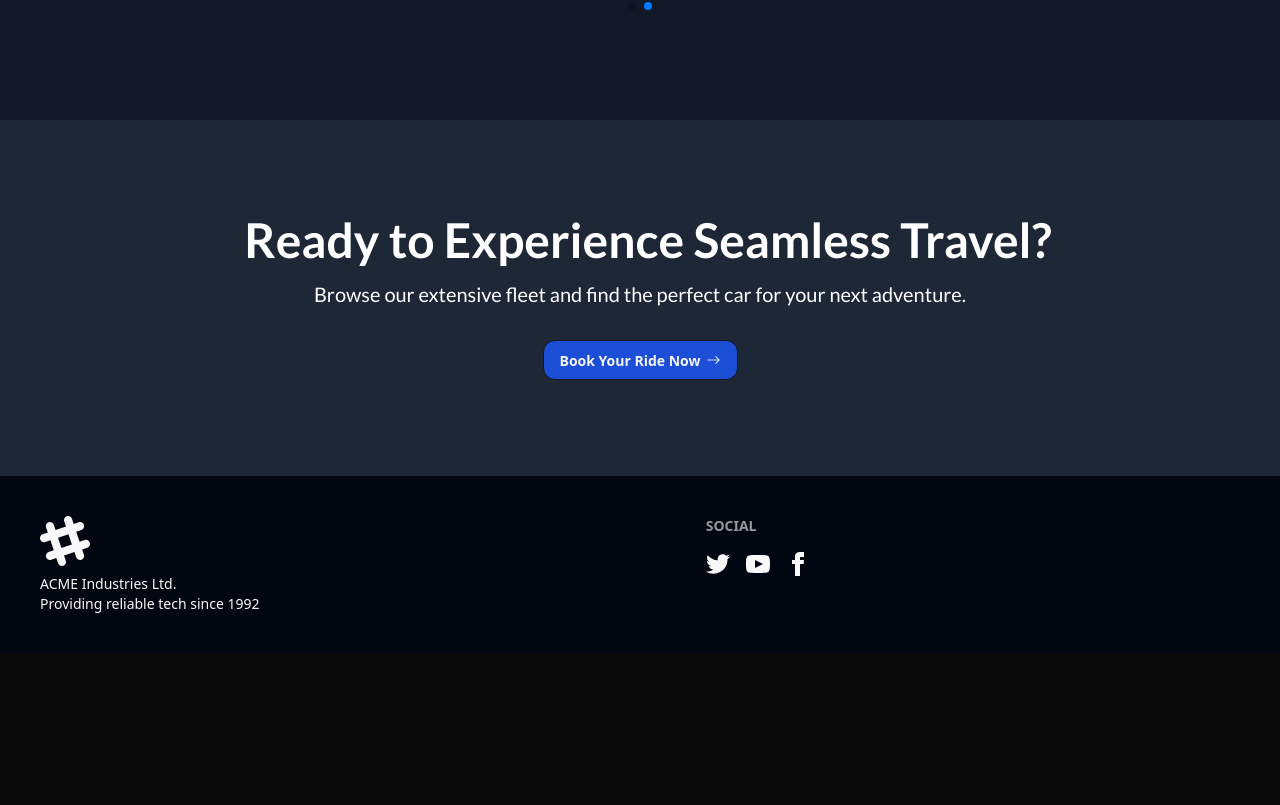
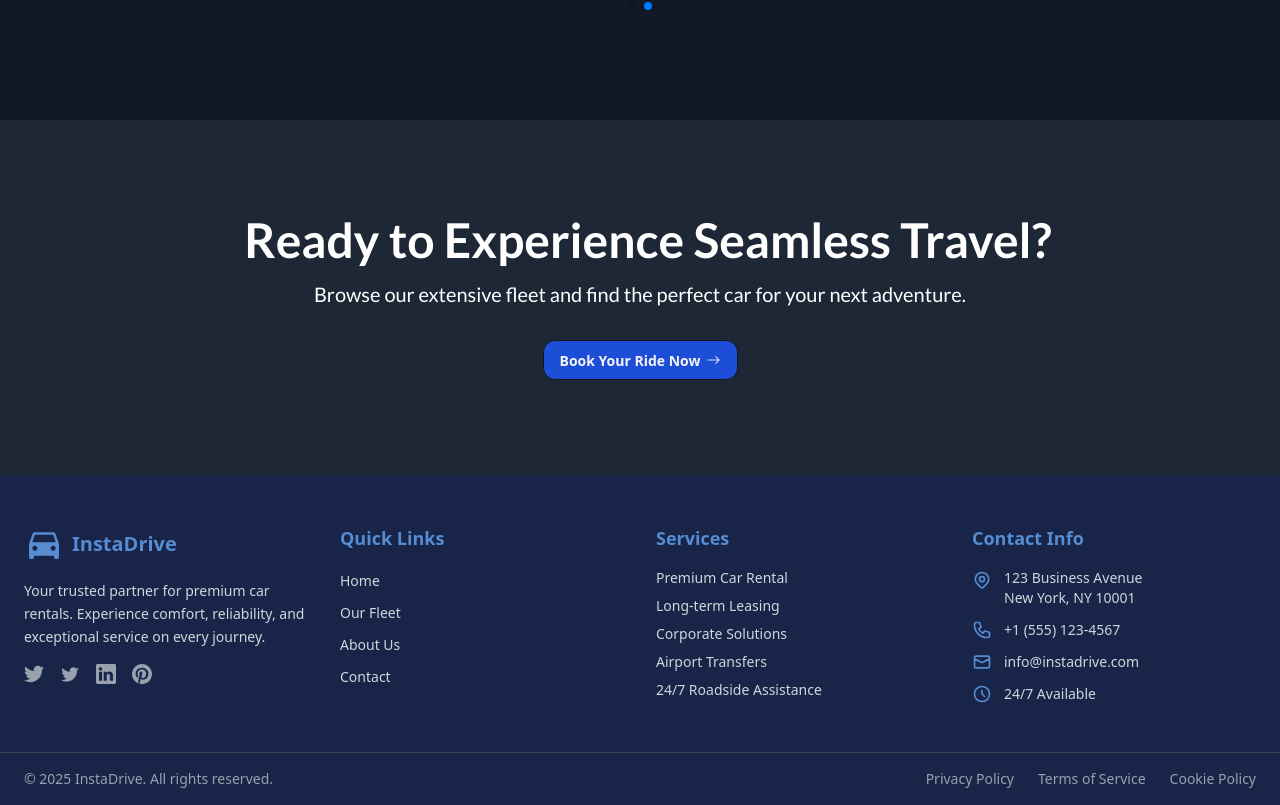
Before and after one commit to jacobferreras/car-rental, a Next.js app: page / in a window 1280 px wide. Shown: the part 3120-3925 px from the top of the page. Before the commit the page ends 3774 px from the top, so only its background shows below. Built offline with nearby package versions, Linux system fonts and the light colour scheme; no server answers; the database is empty.

Commit message:
refactor: redesign Footer component for improved layout and aesthetics

```diff
--- a/components/common/Footer.tsx
+++ b/components/common/Footer.tsx
@@ -1,65 +1,252 @@
 import React from "react";
+import Link from "next/link";
 
 const Footer = () => {
   return (
     <div>
-      <footer className="footer sm:footer-horizontal bg-[#030712] text-neutral-content p-10">
-        <aside>
+      <footer className="bg-[#182448] text-white">
+        {/* Main footer content */}
+        <div className="container mx-auto px-6 py-12">
+          <div className="grid grid-cols-1 md:grid-cols-2 lg:grid-cols-4 gap-8">
+            {/* Company Info */}
+            <div className="space-y-4">
+              <div className="flex items-center space-x-2">
                 <svg
-            width="50"
-            height="50"
+                  width="40"
+                  height="40"
                   viewBox="0 0 24 24"
                   xmlns="http://www.w3.org/2000/svg"
-            fillRule="evenodd"
-            clipRule="evenodd"
-            className="fill-current"
+                  className="fill-current text-[#558cd2]"
                 >
-            <path d="M22.672 15.226l-2.432.811.841 2.515c.33 1.019-.209 2.127-1.23 2.456-1.15.325-2.148-.321-2.463-1.226l-.84-2.518-5.013 1.677.84 2.517c.391 1.203-.434 2.542-1.831 2.542-.88 0-1.601-.564-1.86-1.314l-.842-2.516-2.431.809c-1.135.328-2.145-.317-2.463-1.229-.329-1.018.211-2.127 1.231-2.456l2.432-.809-1.621-4.823-2.432.808c-1.355.384-2.558-.59-2.558-1.839 0-.817.509-1.582 1.327-1.846l2.433-.809-.842-2.515c-.33-1.02.211-2.129 1.232-2.458 1.02-.329 2.13.209 2.461 1.229l.842 2.515 5.011-1.677-.839-2.517c-.403-1.238.484-2.553 1.843-2.553.819 0 1.585.509 1.85 1.326l.841 2.517 2.431-.81c1.02-.33 2.131.211 2.461 1.229.332 1.018-.21 2.126-1.23 2.456l-2.433.809 1.622 4.823 2.433-.809c1.242-.401 2.557.484 2.557 1.838 0 .819-.51 1.583-1.328 1.847m-8.992-6.428l-5.01 1.675 1.619 4.828 5.011-1.674-1.62-4.829z"></path>
+                  <path d="M18.92 6.01C18.72 5.42 18.16 5 17.5 5h-11c-.66 0-1.22.42-1.42 1.01L3 12v8c0 .55.45 1 1 1h1c.55 0 1-.45 1-1v-1h12v1c0 .55.45 1 1 1h1c.55 0 1-.45 1-1v-8l-2.08-5.99zM6.5 16c-.83 0-1.5-.67-1.5-1.5S5.67 13 6.5 13s1.5.67 1.5 1.5S7.33 16 6.5 16zm11 0c-.83 0-1.5-.67-1.5-1.5s.67-1.5 1.5-1.5 1.5.67 1.5 1.5-.67 1.5-1.5 1.5zM5 11l1.5-4.5h11L19 11H5z" />
                 </svg>
-          <p>
-            ACME Industries Ltd.
-            <br />
-            Providing reliable tech since 1992
+                <h3 className="text-xl font-bold text-[#558cd2]">InstaDrive</h3>
+              </div>
+              <p className="text-gray-300 text-sm leading-relaxed">
+                Your trusted partner for premium car rentals. Experience
+                comfort, reliability, and exceptional service on every journey.
               </p>
-        </aside>
-        <nav>
-          <h6 className="footer-title">Social</h6>
-          <div className="grid grid-flow-col gap-4">
-            <a>
+              <div className="flex space-x-4">
+                <a
+                  href="#"
+                  className="text-gray-400 hover:text-[#558cd2] transition-colors"
+                >
                   <svg
-                xmlns="http://www.w3.org/2000/svg"
-                width="24"
-                height="24"
+                    className="w-5 h-5"
+                    fill="currentColor"
                     viewBox="0 0 24 24"
-                className="fill-current"
                   >
-                <path d="M24 4.557c-.883.392-1.832.656-2.828.775 1.017-.609 1.798-1.574 2.165-2.724-.951.564-2.005.974-3.127 1.195-.897-.957-2.178-1.555-3.594-1.555-3.179 0-5.515 2.966-4.797 6.045-4.091-.205-7.719-2.165-10.148-5.144-1.29 2.213-.669 5.108 1.523 6.574-.806-.026-1.566-.247-2.229-.616-.054 2.281 1.581 4.415 3.949 4.89-.693.188-1.452.232-2.224.084.626 1.956 2.444 3.379 4.6 3.419-2.07 1.623-4.678 2.348-7.29 2.04 2.179 1.397 4.768 2.212 7.548 2.212 9.142 0 14.307-7.721 13.995-14.646.962-.695 1.797-1.562 2.457-2.549z"></path>
+                    <path d="M24 4.557c-.883.392-1.832.656-2.828.775 1.017-.609 1.798-1.574 2.165-2.724-.951.564-2.005.974-3.127 1.195-.897-.957-2.178-1.555-3.594-1.555-3.179 0-5.515 2.966-4.797 6.045-4.091-.205-7.719-2.165-10.148-5.144-1.29 2.213-.669 5.108 1.523 6.574-.806-.026-1.566-.247-2.229-.616-.054 2.281 1.581 4.415 3.949 4.89-.693.188-1.452.232-2.224.084.626 1.956 2.444 3.379 4.6 3.419-2.07 1.623-4.678 2.348-7.29 2.04 2.179 1.397 4.768 2.212 7.548 2.212 9.142 0 14.307-7.721 13.995-14.646.962-.695 1.797-1.562 2.457-2.549z" />
                   </svg>
                 </a>
-            <a>
+                <a
+                  href="#"
+                  className="text-gray-400 hover:text-[#558cd2] transition-colors"
+                >
                   <svg
-                xmlns="http://www.w3.org/2000/svg"
-                width="24"
-                height="24"
+                    className="w-5 h-5"
+                    fill="currentColor"
                     viewBox="0 0 24 24"
-                className="fill-current"
                   >
-                <path d="M19.615 3.184c-3.604-.246-11.631-.245-15.23 0-3.897.266-4.356 2.62-4.385 8.816.029 6.185.484 8.549 4.385 8.816 3.6.245 11.626.246 15.23 0 3.897-.266 4.356-2.62 4.385-8.816-.029-6.185-.484-8.549-4.385-8.816zm-10.615 12.816v-8l8 3.993-8 4.007z"></path>
+                    <path d="M22.46 6c-.77.35-1.6.58-2.46.69.88-.53 1.56-1.37 1.88-2.38-.83.5-1.75.85-2.72 1.05C18.37 4.5 17.26 4 16 4c-2.35 0-4.27 1.92-4.27 4.29 0 .34.04.67.11.98C8.28 9.09 5.11 7.38 3 4.79c-.37.63-.58 1.37-.58 2.15 0 1.49.75 2.81 1.91 3.56-.71 0-1.37-.2-1.95-.5v.03c0 2.08 1.48 3.82 3.44 4.21a4.22 4.22 0 0 1-1.93.07 4.28 4.28 0 0 0 4 2.98 8.521 8.521 0 0 1-5.33 1.84c-.34 0-.68-.02-1.02-.06C3.44 20.29 5.7 21 8.12 21 16 21 20.33 14.46 20.33 8.79c0-.19 0-.37-.01-.56.84-.6 1.56-1.36 2.14-2.23z" />
                   </svg>
                 </a>
-            <a>
+                <a
+                  href="#"
+                  className="text-gray-400 hover:text-[#558cd2] transition-colors"
+                >
                   <svg
-                xmlns="http://www.w3.org/2000/svg"
-                width="24"
-                height="24"
+                    className="w-5 h-5"
+                    fill="currentColor"
                     viewBox="0 0 24 24"
-                className="fill-current"
                   >
-                <path d="M9 8h-3v4h3v12h5v-12h3.642l.358-4h-4v-1.667c0-.955.192-1.333 1.115-1.333h2.885v-5h-3.808c-3.596 0-5.192 1.583-5.192 4.615v3.385z"></path>
+                    <path d="M22.23 0H1.77C.8 0 0 .77 0 1.72v20.56C0 23.23.8 24 1.77 24h20.46c.98 0 1.77-.77 1.77-1.72V1.72C24 .77 23.2 0 22.23 0zM7.27 20.1H3.65V9.24h3.62V20.1zM5.47 7.76h-.03c-1.22 0-2-.83-2-1.87 0-1.06.8-1.87 2.05-1.87 1.24 0 2 .8 2.02 1.87 0 1.04-.78 1.87-2.05 1.87zM20.34 20.1h-3.63v-5.8c0-1.45-.52-2.45-1.83-2.45-1 0-1.6.67-1.87 1.32-.1.23-.11.55-.11.88v6.05H9.28s.05-9.82 0-10.84h3.63v1.54a3.6 3.6 0 0 1 3.26-1.8c2.39 0 4.18 1.56 4.18 4.89v6.21z" />
+                  </svg>
+                </a>
+                <a
+                  href="#"
+                  className="text-gray-400 hover:text-[#558cd2] transition-colors"
+                >
+                  <svg
+                    className="w-5 h-5"
+                    fill="currentColor"
+                    viewBox="0 0 24 24"
+                  >
+                    <path d="M12.017 0C5.396 0 .029 5.367.029 11.987c0 5.079 3.158 9.417 7.618 11.174-.105-.949-.199-2.403.041-3.439.219-.937 1.406-5.957 1.406-5.957s-.359-.72-.359-1.781c0-1.663.967-2.911 2.168-2.911 1.024 0 1.518.769 1.518 1.688 0 1.029-.653 2.567-.992 3.992-.285 1.193.6 2.165 1.775 2.165 2.128 0 3.768-2.245 3.768-5.487 0-2.861-2.063-4.869-5.008-4.869-3.41 0-5.409 2.562-5.409 5.199 0 1.033.394 2.143.889 2.741.097.118.112.221.085.345-.09.375-.293 1.199-.334 1.363-.053.225-.172.271-.402.165-1.495-.69-2.433-2.878-2.433-4.646 0-3.776 2.748-7.252 7.92-7.252 4.158 0 7.392 2.967 7.392 6.923 0 4.135-2.607 7.462-6.233 7.462-1.214 0-2.357-.629-2.746-1.378l-.749 2.848c-.269 1.045-1.004 2.352-1.498 3.146 1.123.345 2.306.535 3.55.535 6.624 0 11.99-5.367 11.99-11.987C24.007 5.367 18.641.001 12.017.001z" />
                   </svg>
                 </a>
               </div>
-        </nav>
+            </div>
+
+            {/* Quick Links */}
+            <div className="space-y-4">
+              <h4 className="text-lg font-semibold text-[#558cd2]">
+                Quick Links
+              </h4>
+              <ul className="space-y-2">
+                <li>
+                  <Link
+                    href="/"
+                    className="text-gray-300 hover:text-white transition-colors text-sm"
+                  >
+                    Home
+                  </Link>
+                </li>
+                <li>
+                  <Link
+                    href="/vehicles"
+                    className="text-gray-300 hover:text-white transition-colors text-sm"
+                  >
+                    Our Fleet
+                  </Link>
+                </li>
+                <li>
+                  <Link
+                    href="/about"
+                    className="text-gray-300 hover:text-white transition-colors text-sm"
+                  >
+                    About Us
+                  </Link>
+                </li>
+                <li>
+                  <Link
+                    href="/contact"
+                    className="text-gray-300 hover:text-white transition-colors text-sm"
+                  >
+                    Contact
+                  </Link>
+                </li>
+              </ul>
+            </div>
+
+            {/* Services */}
+            <div className="space-y-4">
+              <h4 className="text-lg font-semibold text-[#558cd2]">Services</h4>
+              <ul className="space-y-2">
+                <li className="text-gray-300 text-sm">Premium Car Rental</li>
+                <li className="text-gray-300 text-sm">Long-term Leasing</li>
+                <li className="text-gray-300 text-sm">Corporate Solutions</li>
+                <li className="text-gray-300 text-sm">Airport Transfers</li>
+                <li className="text-gray-300 text-sm">
+                  24/7 Roadside Assistance
+                </li>
+              </ul>
+            </div>
+
+            {/* Contact Info */}
+            <div className="space-y-4">
+              <h4 className="text-lg font-semibold text-[#558cd2]">
+                Contact Info
+              </h4>
+              <div className="space-y-3">
+                <div className="flex items-start space-x-3">
+                  <svg
+                    className="w-5 h-5 text-[#558cd2] mt-0.5"
+                    fill="none"
+                    stroke="currentColor"
+                    viewBox="0 0 24 24"
+                  >
+                    <path
+                      strokeLinecap="round"
+                      strokeLinejoin="round"
+                      strokeWidth="2"
+                      d="M17.657 16.657L13.414 20.9a1.998 1.998 0 01-2.827 0l-4.244-4.243a8 8 0 1111.314 0z"
+                    />
+                    <path
+                      strokeLinecap="round"
+                      strokeLinejoin="round"
+                      strokeWidth="2"
+                      d="M15 11a3 3 0 11-6 0 3 3 0 016 0z"
+                    />
+                  </svg>
+                  <div>
+                    <p className="text-gray-300 text-sm">123 Business Avenue</p>
+                    <p className="text-gray-300 text-sm">New York, NY 10001</p>
+                  </div>
+                </div>
+                <div className="flex items-center space-x-3">
+                  <svg
+                    className="w-5 h-5 text-[#558cd2]"
+                    fill="none"
+                    stroke="currentColor"
+                    viewBox="0 0 24 24"
+                  >
+                    <path
+                      strokeLinecap="round"
+                      strokeLinejoin="round"
+                      strokeWidth="2"
+                      d="M3 5a2 2 0 012-2h3.28a1 1 0 01.948.684l1.498 4.493a1 1 0 01-.502 1.21l-2.257 1.13a11.042 11.042 0 005.516 5.516l1.13-2.257a1 1 0 011.21-.502l4.493 1.498a1 1 0 01.684.949V19a2 2 0 01-2 2h-1C9.716 21 3 14.284 3 6V5z"
+                    />
+                  </svg>
+                  <p className="text-gray-300 text-sm">+1 (555) 123-4567</p>
+                </div>
+                <div className="flex items-center space-x-3">
+                  <svg
+                    className="w-5 h-5 text-[#558cd2]"
+                    fill="none"
+                    stroke="currentColor"
+                    viewBox="0 0 24 24"
+                  >
+                    <path
+                      strokeLinecap="round"
+                      strokeLinejoin="round"
+                      strokeWidth="2"
+                      d="M3 8l7.89 4.26a2 2 0 002.22 0L21 8M5 19h14a2 2 0 002-2V7a2 2 0 00-2-2H5a2 2 0 00-2 2v10a2 2 0 002 2z"
+                    />
+                  </svg>
+                  <p className="text-gray-300 text-sm">info@instadrive.com</p>
+                </div>
+                <div className="flex items-center space-x-3">
+                  <svg
+                    className="w-5 h-5 text-[#558cd2]"
+                    fill="none"
+                    stroke="currentColor"
+                    viewBox="0 0 24 24"
+                  >
+                    <path
+                      strokeLinecap="round"
+                      strokeLinejoin="round"
+                      strokeWidth="2"
+                      d="M12 8v4l3 3m6-3a9 9 0 11-18 0 9 9 0 0118 0z"
+                    />
+                  </svg>
+                  <p className="text-gray-300 text-sm">24/7 Available</p>
+                </div>
+              </div>
+            </div>
+          </div>
+        </div>
+
+        {/* Bottom footer */}
+        <div className="border-t border-gray-700">
+          <div className="container mx-auto px-6 py-4">
+            <div className="flex flex-col md:flex-row justify-between items-center space-y-2 md:space-y-0">
+              <p className="text-gray-400 text-sm">
+                © 2025 InstaDrive. All rights reserved.
+              </p>
+              <div className="flex space-x-6">
+                <Link
+                  href="/privacy"
+                  className="text-gray-400 hover:text-white text-sm transition-colors"
+                >
+                  Privacy Policy
+                </Link>
+                <Link
+                  href="/terms"
+                  className="text-gray-400 hover:text-white text-sm transition-colors"
+                >
+                  Terms of Service
+                </Link>
+                <Link
+                  href="/cookies"
+                  className="text-gray-400 hover:text-white text-sm transition-colors"
+                >
+                  Cookie Policy
+                </Link>
+              </div>
+            </div>
+          </div>
+        </div>
       </footer>
     </div>
   );
```
Lines whose indentation alone changed are shown as unchanged.
